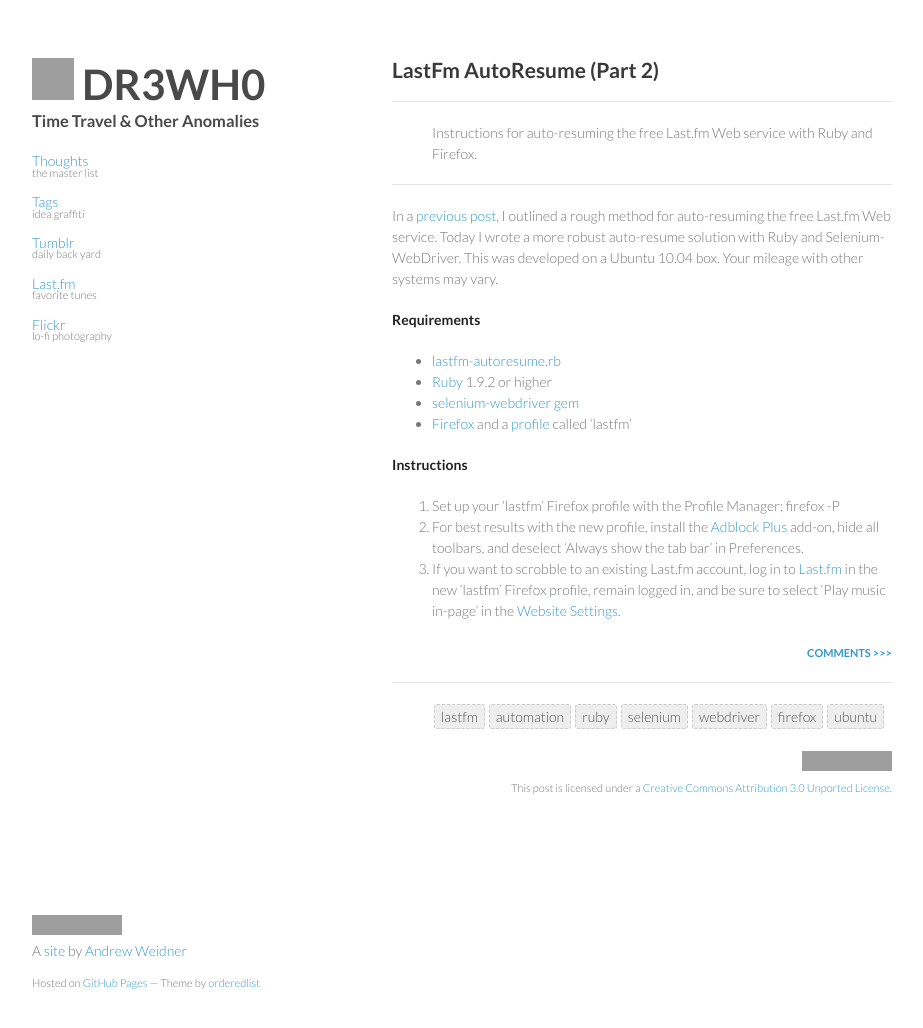
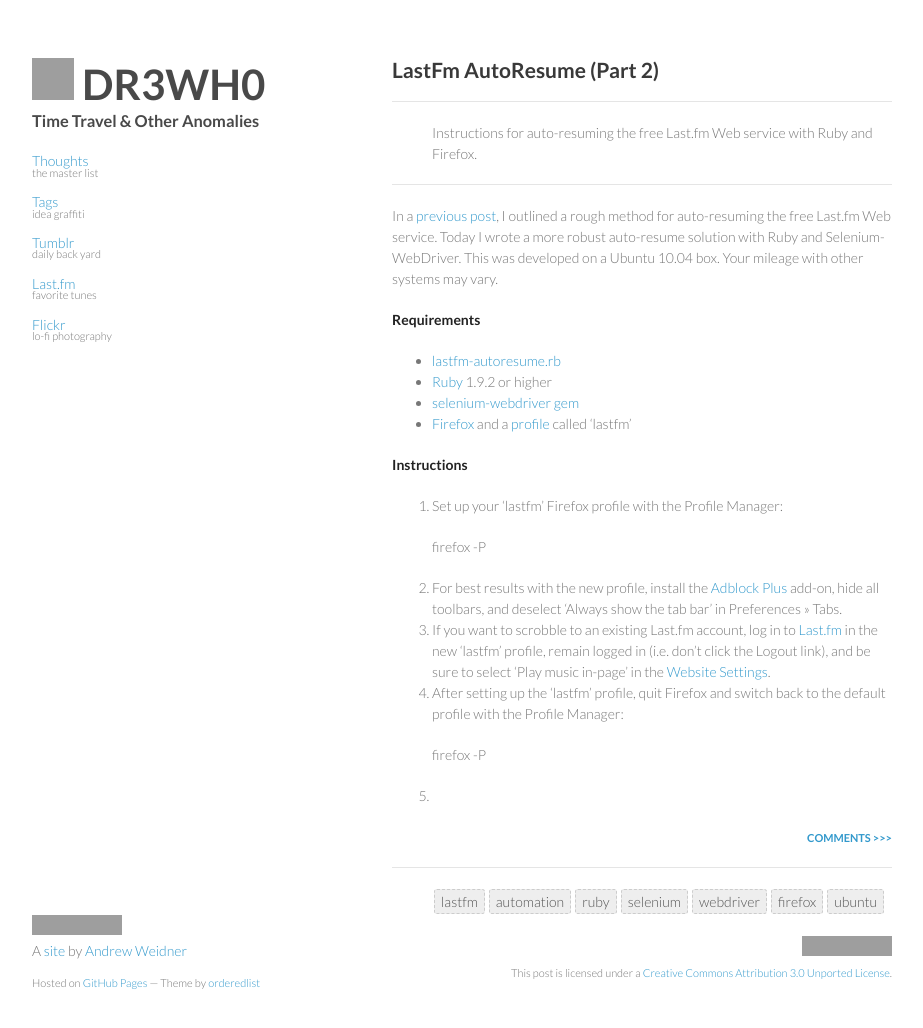
Before and after one commit to DR3WH0/DR3WH0.github.io, a Jekyll site: the page built from _posts/2013-08-17-lastfm-autoresume-part-2.md, in a window 1280 px wide and 1052 px high. Shown: the top 1028 px of the window, without its empty margins (178-1101 px from the left). Built offline with Jekyll 4.4.1, drawn with Linux system fonts in a browser that asks for light colours; Markdown is read by kramdown in place of the engine named in the settings; comment, search, counter and statistics services are not loaded; grey boxes are pictures that could not be loaded.

Commit message:
Updated 2013-08-17-lastfm-autoresume-part-2.md

```diff
--- a/_posts/2013-08-17-lastfm-autoresume-part-2.md
+++ b/_posts/2013-08-17-lastfm-autoresume-part-2.md
@@ -19,6 +19,13 @@
 **Instructions**
 
 1. Set up your 'lastfm' Firefox profile with the Profile Manager:
+
     firefox -P
-2. For best results with the new profile, install the [Adblock Plus](https://adblockplus.org/en/firefox) add-on, hide all toolbars, and deselect 'Always show the tab bar' in Preferences.
-3. If you want to scrobble to an existing Last.fm account, log in to [Last.fm](https://last.fm/login) in the new 'lastfm' Firefox profile, remain logged in, and be sure to select 'Play music in-page' in the [Website Settings](http://www.last.fm/settings/website).
+
+2. For best results with the new profile, install the [Adblock Plus](https://adblockplus.org/en/firefox) add-on, hide all toolbars, and deselect 'Always show the tab bar' in Preferences >> Tabs.
+3. If you want to scrobble to an existing Last.fm account, log in to [Last.fm](https://www.last.fm/login) in the new 'lastfm' profile, remain logged in (i.e. don't click the Logout link), and be sure to select 'Play music in-page' in the [Website Settings](http://www.last.fm/settings/website).
+4. After setting up the 'lastfm' profile, quit Firefox and switch back to the default profile with the Profile Manager:
+
+    firefox -P
+
+5.
```
